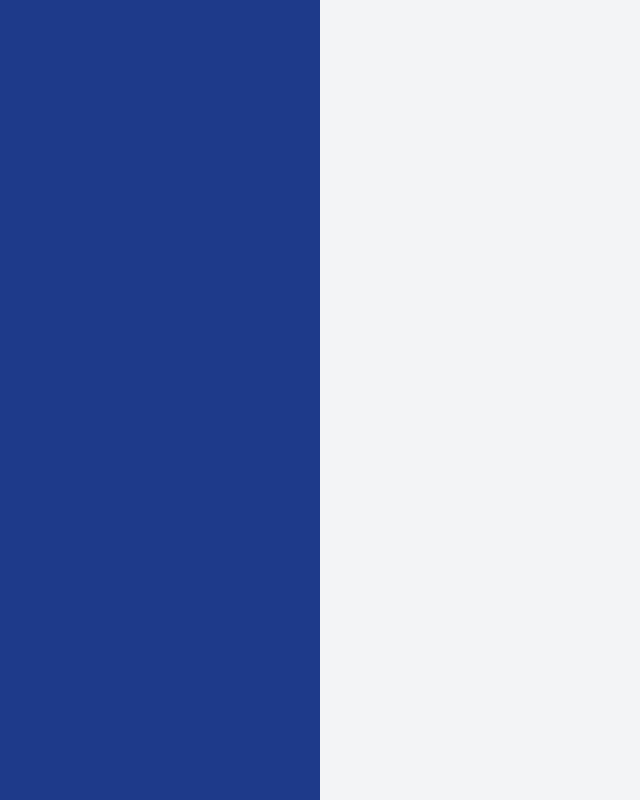
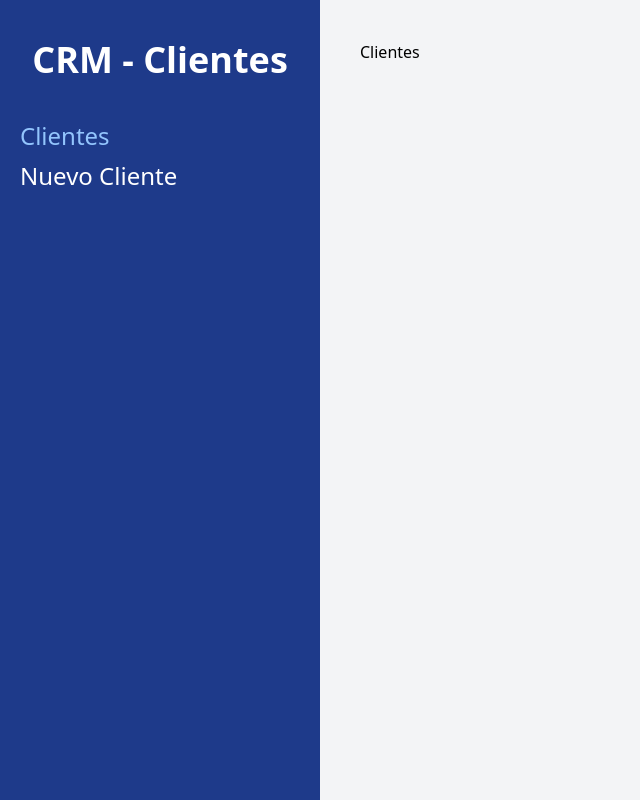
Before and after one commit to TebyTeb/crm-react, a React (Vite) app: page / in a window 1280 px wide. Shown: the whole page, without its empty margins (0-640 px from the left). Built offline with nearby package versions, Linux system fonts and the light colour scheme.

Commit message:
feat: :sparkles: añadidos Enlaces de navegación

```diff
--- a/src/components/Layout.jsx
+++ b/src/components/Layout.jsx
@@ -1,10 +1,40 @@
-import { Outlet } from 'react-router-dom'
+import { Outlet, Link, useLocation } from 'react-router-dom'
 
 function Layout() {
+  // HOOKS
+  const location = useLocation()
+
   return (
     <div className='md:flex md:min-h-screen'>
-      <div className='md:w-1/4 bg-blue-900 px-5 py-10'></div>
-      <main className='md:w-3/4 p-10 md:h-screen overflow-scroll'></main>
+      <aside className='md:w-1/4 bg-blue-900 px-5 py-10'>
+        <h2 className='text-4xl font-black text-center text-white'>
+          CRM - Clientes
+        </h2>
+
+        <nav className='mt-10'>
+          <Link
+            to='/'
+            className={`${
+              location.pathname === '/' ? 'text-blue-300' : 'text-white'
+            } text-2xl block mt-2 hover:text-blue-300`}
+          >
+            Clientes
+          </Link>
+          <Link
+            to='/clientes/nuevo'
+            className={`${
+              location.pathname === '/clientes/nuevo'
+                ? 'text-blue-300'
+                : 'text-white'
+            } text-2xl block mt-2 hover:text-blue-300`}
+          >
+            Nuevo Cliente
+          </Link>
+        </nav>
+      </aside>
+      <main className='md:w-3/4 p-10 md:h-screen overflow-scroll'>
+        <Outlet />
+      </main>
     </div>
   )
 }
```
